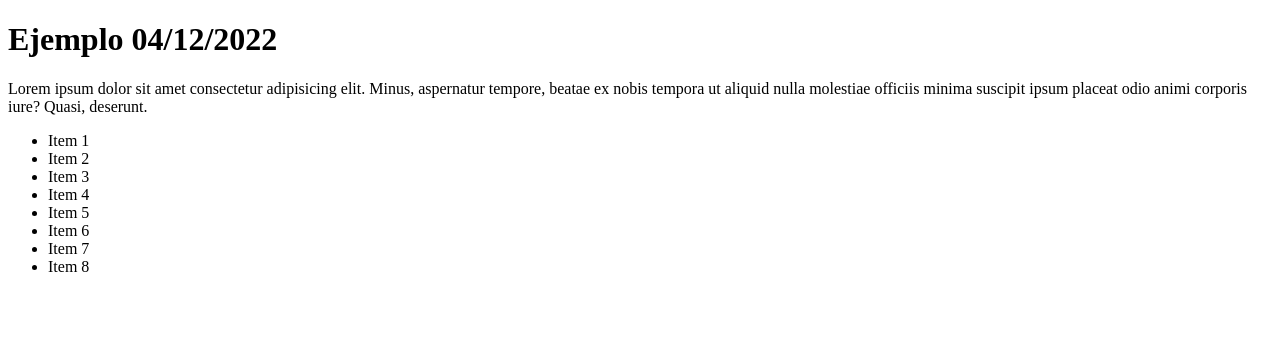
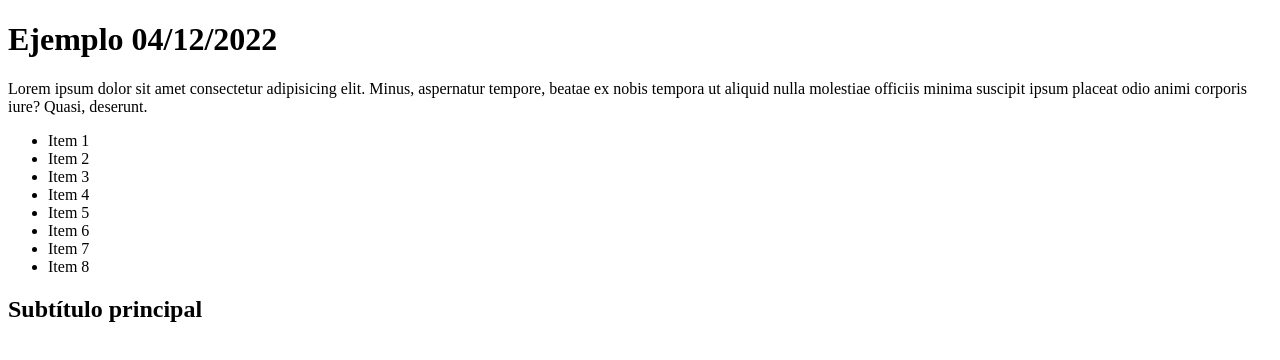
Before and after one commit to larriag13/Repositorio01, a plain HTML site: page index.html in a window 1280 px wide. Drawn offline with Linux system fonts and the light colour scheme.

Commit message:
Agregado subtítulo index

```diff
--- a/index.html
+++ b/index.html
@@ -19,5 +19,6 @@
         <li>Item 7</li>
         <li>Item 8</li>
     </ul>
+    <h2>Subtítulo principal</h2>
 </body>
 </html>
```
